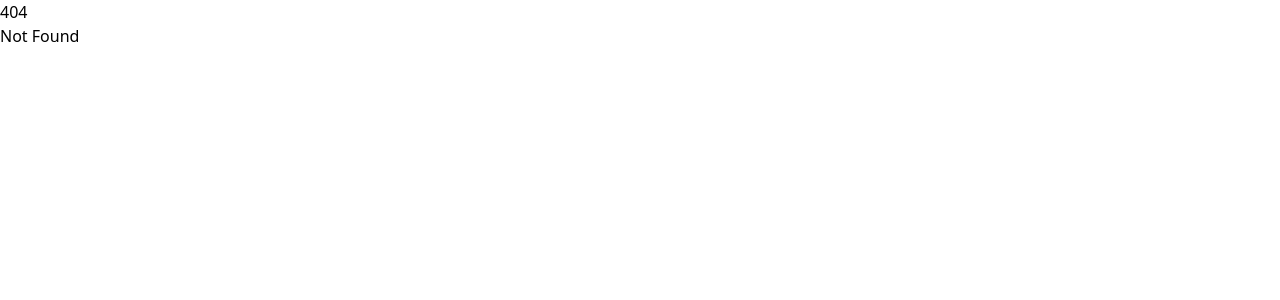
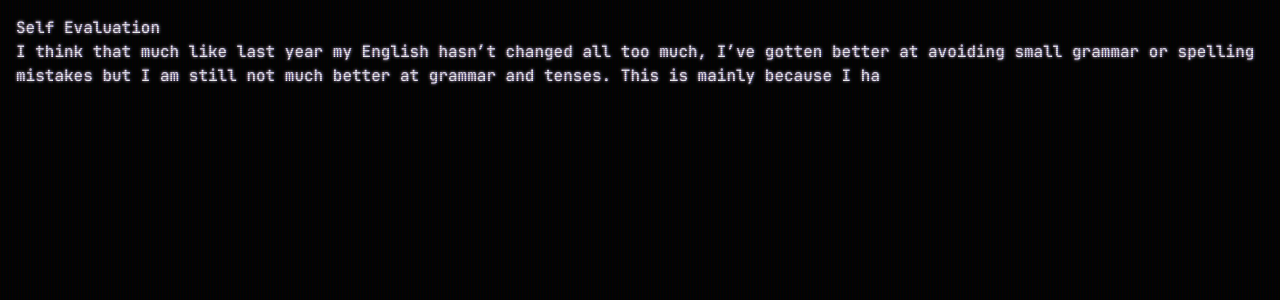
Before and after one commit to Jackboxx/eng-portfolio, a SvelteKit app: page /self-evaluation in a window 1280 px wide. Before the commit this address had no page. Shown: the top 300 px of the page. Built offline with nearby package versions, Linux system fonts and the light colour scheme.

Commit message:
add self evaluation

```diff
--- /dev/null
+++ b/src/lib/content/selfEvaluation.svelte
@@ -0,0 +1,15 @@
+<h1 id="self-evaluation">Self Evaluation</h1>
+<p>
+	I think that much like last year my English hasn’t changed all too much, I’ve gotten
+	better at avoiding small grammar or spelling mistakes but I am still not much better at
+	grammar and tenses. This is mainly because I haven’t had the time and nor the interest
+	in improving beyond average in these area but in the future there might be a point at
+	which I find it necessary to do so. In terms of improving my business English
+	specifically I think the most effective way to achieve this will be to work/be in a
+	business environment or any other place where business related phrases and jargon is
+	used. Exposure therapy so to say. All in all I don’t believe I have any particular
+	problem areas that stick out but compared to my speech abilities some areas (like
+	grammar) are sub par. The main issue is that it seems like I’ve plateaued in terms of my
+	ability to use the English language and the only way to improve would be targeted
+	practice.
+</p>
--- a/src/routes/+page.svelte
+++ b/src/routes/+page.svelte
@@ -28,34 +28,9 @@
 			position: { x: 390, y: 250 },
 		},
 		{
-			title: 'WIP',
-			href: 'WIP',
+			title: 'Self Evaluation',
+			href: 'self-evaluation',
 			position: { x: 370, y: 350 },
-		},
-		{
-			title: 'WIP',
-			href: 'WIP',
-			position: { x: 320, y: 320 },
-		},
-		{
-			title: 'WIP',
-			href: 'WIP',
-			position: { x: 350, y: 420 },
-		},
-		{
-			title: 'WIP',
-			href: 'WIP',
-			position: { x: 580, y: 520 },
-		},
-		{
-			title: 'WIP',
-			href: 'WIP',
-			position: { x: 620, y: 590 },
-		},
-		{
-			title: 'WIP',
-			href: 'WIP',
-			position: { x: 650, y: 620 },
 		},
 	];
 </script>
--- /dev/null
+++ b/src/routes/plane/self-evaluation/+page.svelte
@@ -0,0 +1,5 @@
+<script>
+	import SelfEvaluation from '$lib/content/selfEvaluation.svelte';
+</script>
+
+<SelfEvaluation />
--- /dev/null
+++ b/src/routes/self-evaluation/+page.svelte
@@ -0,0 +1,8 @@
+<script>
+	import SelfEvaluation from '$lib/content/selfEvaluation.svelte';
+	import TypingBoard from '$lib/typing/typingBoard.svelte';
+</script>
+
+<TypingBoard>
+	<SelfEvaluation />
+</TypingBoard>
```
